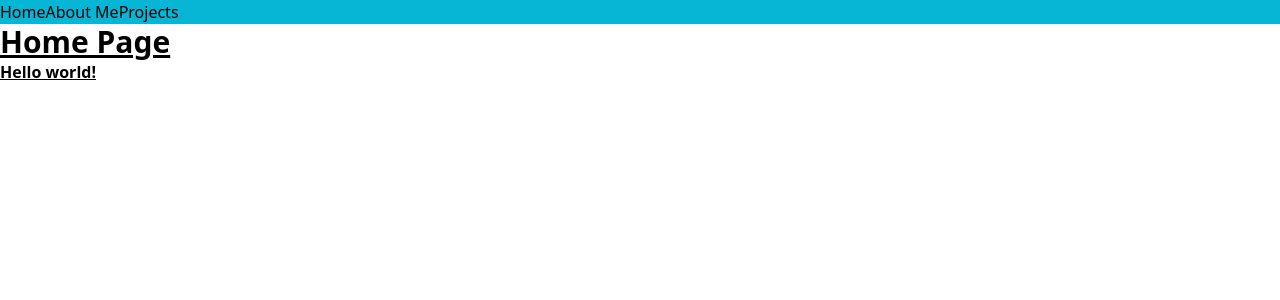
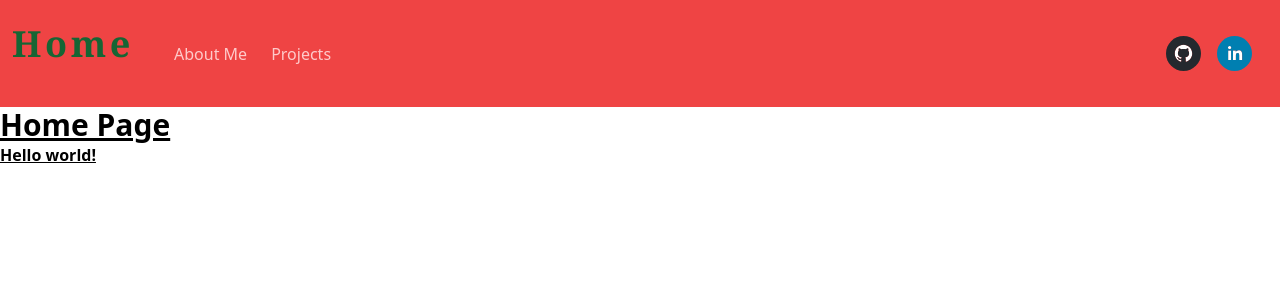
Before and after one commit to jfaulk3/portfolio-updated, a React (Create React App) app: page / in a window 1280 px wide. Shown: the top 300 px of the page. Built offline with nearby package versions, Linux system fonts and the light colour scheme.

Commit message:
Stylized NavBar

```diff
--- a/package.json
+++ b/package.json
@@ -11,6 +11,7 @@
     "react-dom": "^17.0.2",
     "react-router-dom": "^6.2.1",
     "react-scripts": "5.0.0",
+    "react-social-icons": "^5.10.0",
     "web-vitals": "^2.1.4"
   },
   "scripts": {
--- a/src/components/NavBar.js
+++ b/src/components/NavBar.js
@@ -1,17 +1,48 @@
 import React from "react";
 import { NavLink } from "react-router-dom";
+import { SocialIcon } from "react-social-icons";
 
 export default function Nav() {
   return (
-    <header className="bg-cyan-500">
-      <div>
-        <nav>
-          <NavLink to="/" exact="true">
+    <header className="bg-red-500">
+      <div className="container mx-auto flex justify-between">
+        <nav className="flex">
+          <NavLink
+            to="/"
+            exact="true"
+            className="inflex-flex items-center py-6 px-3 mr-4 text-red-100 hover:text-green-800 text-4xl font-bold cursive tracking-widest"
+          >
             Home
           </NavLink>
-          <NavLink to="about">About Me</NavLink>
-          <NavLink to="project">Projects</NavLink>
+          <NavLink
+            to="about"
+            className="inline-flex items-center py-3 px-3 my-6 rounded text-red-200 hover:text-green-800"
+          >
+            About Me
+          </NavLink>
+          <NavLink
+            to="project"
+            className="inline-flex items-center py-3 px-3 my-6 rounded text-red-200 hover:text-green-800"
+          >
+            Projects
+          </NavLink>
         </nav>
+        <div className="inline-flex py-3 px-3 my-6">
+          <SocialIcon
+            url="https://github.com/jfaulk3"
+            className="mr-4"
+            target="_blank"
+            fgColor="#fff"
+            style={{ height: 35, width: 35 }}
+          />
+          <SocialIcon
+            url="https://www.linkedin.com/in/faulknerjimmie3/"
+            className="mr-4"
+            target="_blank"
+            fgColor="#fff"
+            style={{ height: 35, width: 35 }}
+          />
+        </div>
       </div>
     </header>
   );
```
Also changed, not shown: 1 other file (tests, documents, lock files or other folders).
